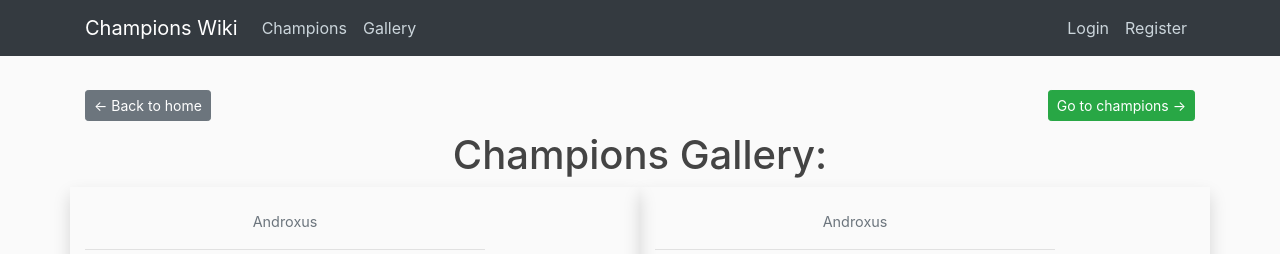
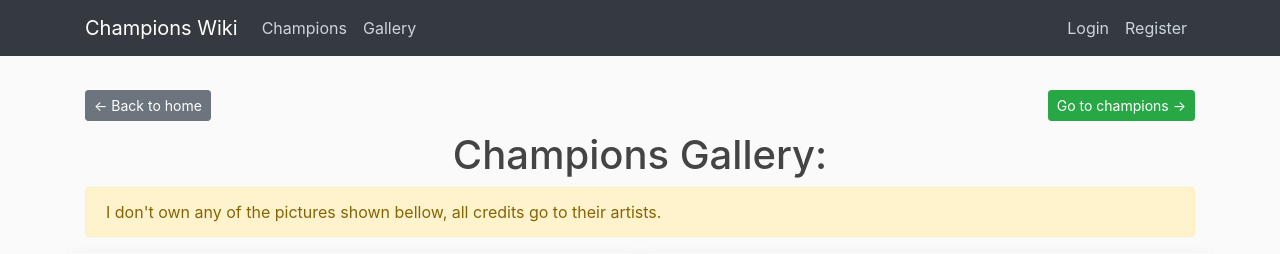
Before and after one commit to JuanAyestas/wikiFlask, a Flask app: page /gallery in a window 1280 px wide. Shown: the top 254 px of the page. Run offline with Flask 2, Linux system fonts and the light colour scheme; data comes from the database, SQL or seed files in the repository; some libraries are stand-ins or nearby versions.

Commit message:
another change in gallery

```diff
--- a/palawiki/templates/gallery.html
+++ b/palawiki/templates/gallery.html
@@ -9,6 +9,10 @@
 <div class="text-center">
     <h1 style="display:inline-block;">Champions Gallery:</h1>
 </div>
+<div class="alert alert-warning" role="alert">
+    I don't own any of the pictures shown bellow, all credits go to their artists.
+</div>
+
 <div class="row row-cols-2">
     {% for pic in pics %}
     <div class="col-md-6 shadow inner">
```
